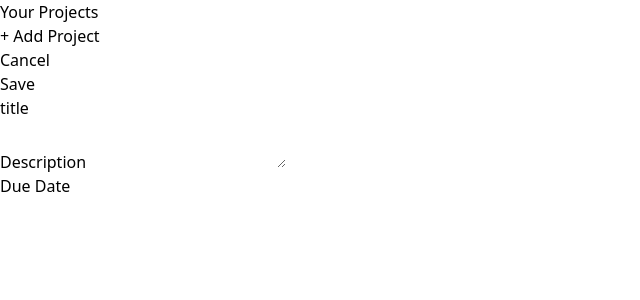
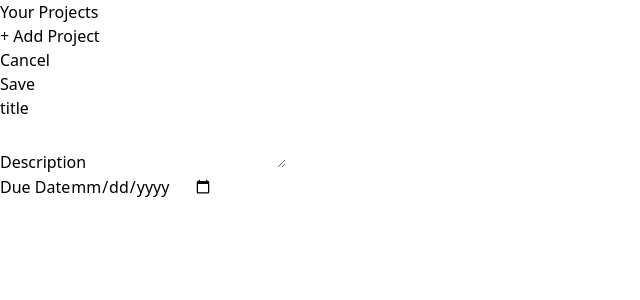
Before and after one commit to gokhanbyk/project-management-app, a React (Vite) app: page / in a window 1280 px wide. Both pictures are taken after a click on the button "+ Add Project". Shown: the top 300 px of the page, without its empty margins (0-640 px from the left). Built offline with nearby package versions, Linux system fonts and the light colour scheme.

Commit message:
Collecting User Input with Refs and Forwarded Refs

```diff
--- a/src/App.jsx
+++ b/src/App.jsx
@@ -18,10 +18,26 @@ function App() {
     });
   }
 
+  function handleAddProject(projectData) {
+    setProjectsState(prevState => {
+      const newProject = {
+        ...projectData,
+        id: Math.random()
+      };
+
+      return {
+        ...prevState,
+        projects: [...prevState.projects, newProject]
+      };
+    });
+  }
+
+  console.log(projectsState);
+
   let content;
 
   if (projectsState.selectedProjectId === null) {
-    content = <NewProject />;
+    content = <NewProject onAdd={handleAddProject} />;
   } else if (projectsState.selectedProjectId === undefined) {
     content = <NoProjectSelected onStartAddProject={handleStartAddProject} />;
   }
--- a/src/components/Input.jsx
+++ b/src/components/Input.jsx
@@ -1,14 +1,14 @@
-import React from 'react';
+import React, { forwardRef } from 'react';
 
-function Input({ label, textarea, ...props }) {
+const Input = forwardRef(function Input({ label, textarea, ...props }, ref) {
   const classes = 'w-full p-1 border-b-2 rounded-sm border-stone-300 bg-stone-200 text-stone-600 focus:outline-none focus:border-stone-600';
 
   return (
     <p className='flex flex-col gap-1 my-4'>
       <label className='text-sm font-bold uppercase text-stone-500'>{label}</label>
-      {textarea ? <textarea className={classes} {...props} /> : <input className={classes} {...props} />}
+      {textarea ? <textarea ref={ref} className={classes} {...props} /> : <input ref={ref} className={classes} {...props} />}
     </p>
   );
-}
+});
 
 export default Input;
--- a/src/components/NewProject.jsx
+++ b/src/components/NewProject.jsx
@@ -1,7 +1,25 @@
-import React from 'react';
+import React, { useRef } from 'react';
 import Input from './Input';
 
-function NewProject() {
+function NewProject({ onAdd }) {
+  const titleRef = useRef();
+  const descriptionRef = useRef();
+  const dueDateRef = useRef();
+
+  function handleSave() {
+    const enteredTitle = titleRef.current.value;
+    const enteredDescription = descriptionRef.current.value;
+    const enteredDueDate = dueDateRef.current.value;
+
+    // Validation ...
+
+    onAdd({
+      title: enteredTitle,
+      description: enteredDescription,
+      dueDate: enteredDueDate,
+    });
+  }
+
   return (
     <div className='w-[35rem] mt-16'>
       <menu className='flex items-center justify-end gap-4 my-4'>
@@ -9,13 +27,13 @@ function NewProject() {
           <button className='text-stone-800 hover:text-stone-950'>Cancel</button>
         </li>
         <li>
-          <button className='px-6 py-2 rounded-md bg-stone-800 text-stone-50 hover:bg-stone-950'>Save</button>
+          <button onClick={handleSave} className='px-6 py-2 rounded-md bg-stone-800 text-stone-50 hover:bg-stone-950'>Save</button>
         </li>
       </menu>
       <div>
-        <Input label="title" />
-        <Input label="Description" textarea />
-        <Input label="Due Date" />
+        <Input type="text" ref={titleRef} label="title" />
+        <Input ref={descriptionRef} label="Description" textarea />
+        <Input type="date" ref={dueDateRef} label="Due Date" />
       </div>
     </div>
   );
```
